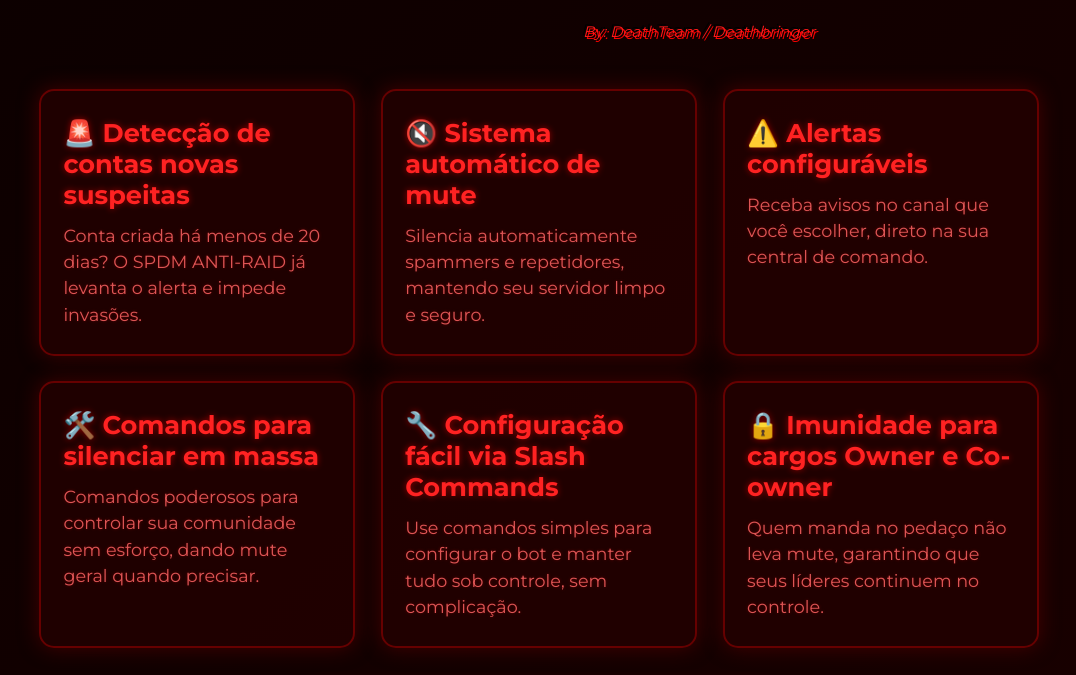
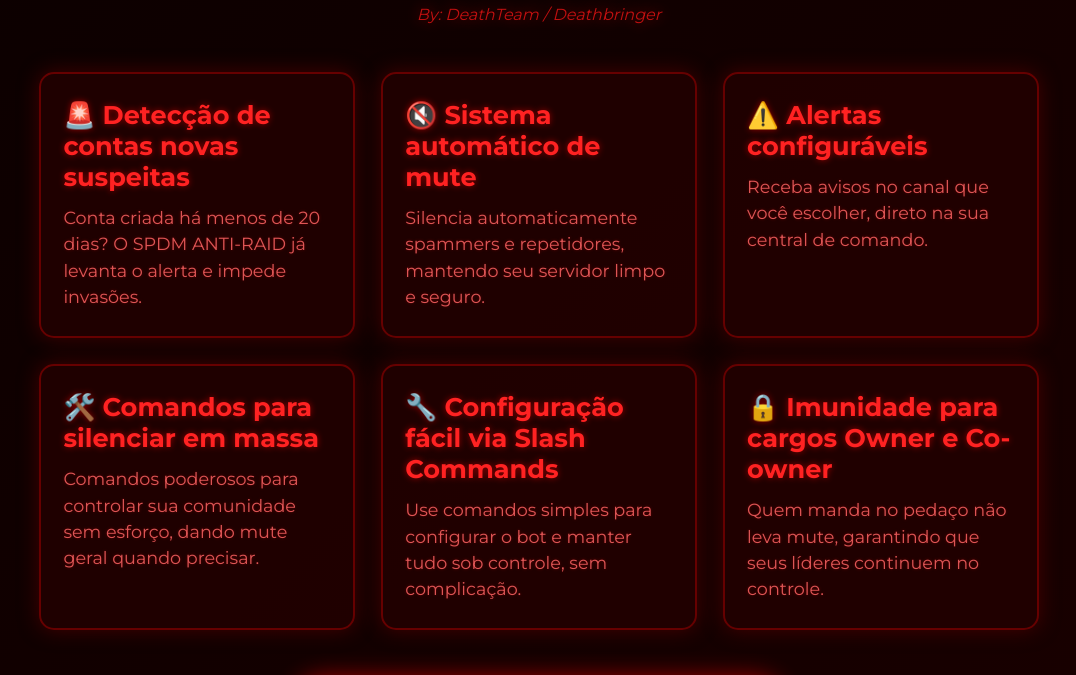
Before and after one commit to Emperordeath/Emperordeath.github.io, a plain HTML site: page index.html in a window 1280 px wide. Shown: the part 291-966 px from the top of the page, without its empty margins (101-1177 px from the left). Drawn offline with Linux system fonts and the light colour scheme.

Commit message:
Update index.html

```diff
--- a/index.html
+++ b/index.html
@@ -6,7 +6,6 @@
   <title>SPDM ANTI-RAID</title>
   <link href="https://fonts.googleapis.com/css2?family=Montserrat:wght@400;700&display=swap" rel="stylesheet" />
   <style>
-    /* Reset básico */
     * {
       margin: 0;
       padding: 0;
@@ -21,8 +20,7 @@
       display: flex;
       flex-direction: column;
       align-items: center;
-      padding: 2rem 1rem 5rem;
-      position: relative;
+      padding: 2rem 1rem 4rem;
     }
 
     header {
@@ -34,13 +32,13 @@
     header img.bot-image {
       max-width: 160px;
       border-radius: 20px;
-      box-shadow: 0 0 25px #660000cc;
+      box-shadow: 0 0 25px #990000cc;
       transition: transform 0.3s ease, box-shadow 0.3s ease;
     }
 
     header img.bot-image:hover {
       transform: scale(1.1);
-      box-shadow: 0 0 50px #990000cc;
+      box-shadow: 0 0 50px #ff0000cc;
     }
 
     header h1 {
@@ -56,6 +54,22 @@
       max-width: 600px;
       color: #bb3333;
       text-shadow: 0 0 4px #660000;
+    }
+
+    .assinatura-centralizada {
+      margin-top: 0.5rem;
+      text-align: center;
+      font-size: 1rem;
+      font-style: italic;
+      color: #cc1111;
+      text-shadow: 0 0 3px #000, 0 0 6px #ff0000;
+      user-select: none;
+      animation: sangueFade 4s ease-in-out infinite alternate;
+    }
+
+    @keyframes sangueFade {
+      0%   { opacity: 0.6; text-shadow: 0 0 5px #330000; }
+      100% { opacity: 1; text-shadow: 0 0 15px #990000; }
     }
 
     main {
@@ -117,7 +131,8 @@
       user-select: none;
     }
 
-    .invite-btn:hover, .invite-btn:focus {
+    .invite-btn:hover,
+    .invite-btn:focus {
       background: #cc0000;
       box-shadow: 0 0 45px #ff2222;
       outline: none;
@@ -133,61 +148,16 @@
       user-select: none;
     }
 
-    /* Assinatura personalizada */
-    .assinatura-wrapper {
-      width: 100%;
-      display: flex;
-      justify-content: flex-end;
-      padding-right: 1.5rem;
-      margin-top: 1rem;
-    }
-
-    .assinatura {
-      font-size: 0.95rem;
-      font-style: italic;
-      color: #ff1a1a;
-      text-shadow: 0 0 3px #000, 0 0 8px #ff0000;
-      position: relative;
-      animation: glitch 2.5s infinite;
-      user-select: none;
-    }
-
-    /* Glitch */
-    @keyframes glitch {
-      0% {
-        text-shadow: 2px 2px #ff0000, -2px -2px #000;
-      }
-      25% {
-        text-shadow: -1px 1px #770000, 2px -2px #111;
-      }
-      50% {
-        text-shadow: 1px -1px #cc0000, -1px 2px #000;
-      }
-      75% {
-        text-shadow: -2px 2px #aa0000, 1px 1px #111;
-      }
-      100% {
-        text-shadow: 2px -2px #ff0000, -2px 1px #000;
-      }
-    }
-
     @media (max-width: 400px) {
       header h1 {
         font-size: 2.2rem;
       }
-
       .feature-card h3 {
         font-size: 1.3rem;
       }
-
       .invite-btn {
         font-size: 1.2rem;
         padding: 0.9rem 2rem;
-      }
-
-      .assinatura-wrapper {
-        justify-content: center;
-        padding-right: 0;
       }
     }
   </style>
@@ -197,9 +167,7 @@
     <img src="https://arceusxexecutor.com/wp-content/uploads/2025/05/ArceusX-Executor.webp" alt="SPDM ANTI-RAID" class="bot-image" />
     <h1>SPDM ANTI-RAID</h1>
     <p>Proteja seu servidor Discord com o bot mais sombrio e sanguinário do mercado.</p>
-    <div class="assinatura-wrapper">
-      <p class="assinatura">By: DeathTeam / Deathbringer</p>
-    </div>
+    <p class="assinatura-centralizada">By: DeathTeam / Deathbringer</p>
   </header>
 
   <main>
@@ -207,27 +175,22 @@
       <h3>🚨 Detecção de contas novas suspeitas</h3>
       <p>Conta criada há menos de 20 dias? O SPDM ANTI-RAID já levanta o alerta e impede invasões.</p>
     </div>
-
     <div class="feature-card">
       <h3>🔇 Sistema automático de mute</h3>
       <p>Silencia automaticamente spammers e repetidores, mantendo seu servidor limpo e seguro.</p>
     </div>
-
     <div class="feature-card">
       <h3>⚠️ Alertas configuráveis</h3>
       <p>Receba avisos no canal que você escolher, direto na sua central de comando.</p>
     </div>
-
     <div class="feature-card">
       <h3>🛠️ Comandos para silenciar em massa</h3>
       <p>Comandos poderosos para controlar sua comunidade sem esforço, dando mute geral quando precisar.</p>
     </div>
-
     <div class="feature-card">
       <h3>🔧 Configuração fácil via Slash Commands</h3>
       <p>Use comandos simples para configurar o bot e manter tudo sob controle, sem complicação.</p>
     </div>
-
     <div class="feature-card">
       <h3>🔒 Imunidade para cargos Owner e Co-owner</h3>
       <p>Quem manda no pedaço não leva mute, garantindo que seus líderes continuem no controle.</p>
```
